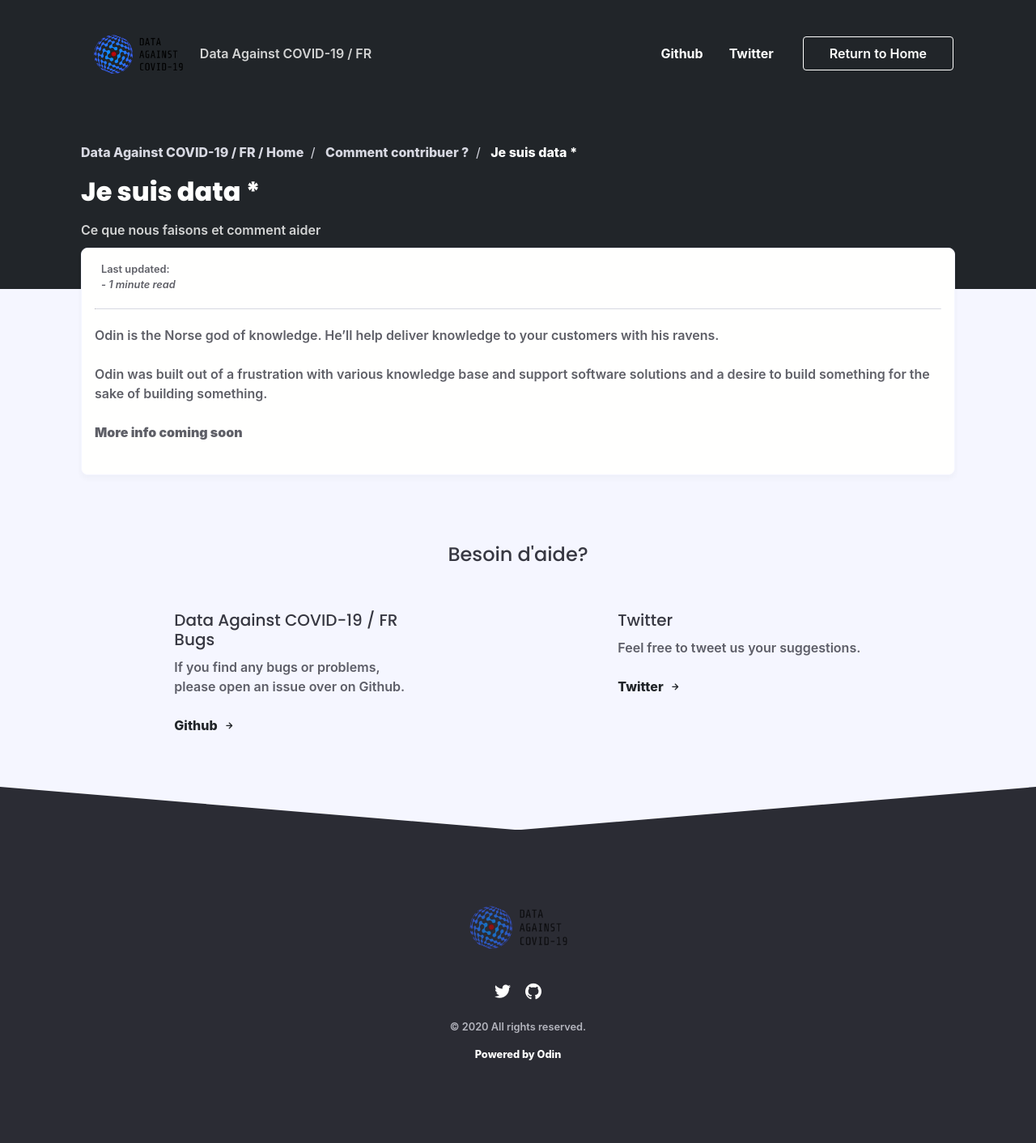
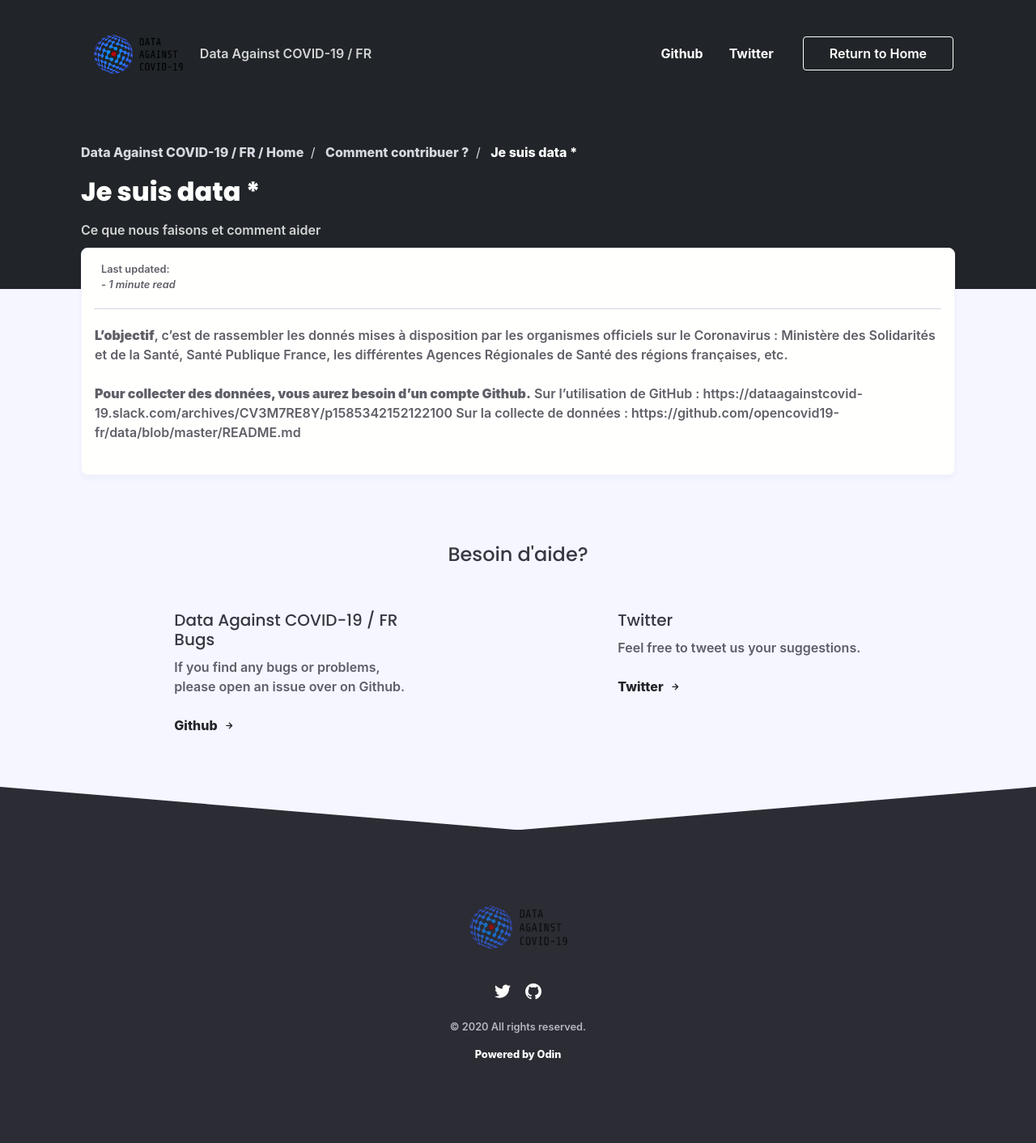
Before and after one commit to opencovid19-fr/opencovid19-fr.github.io, a Jekyll site: the page built from _posts/Comment contribuer/2020-03-15-je-suis-data.md, in a window 1280 px wide. Shown: the whole page at 81% size. Built offline with Jekyll 4.4.1, drawn with Linux system fonts in a browser that asks for light colours; nearby versions of some CDN libraries; some web fonts are replaced; comment, search, counter and statistics services are not loaded.

Commit message:
Update 2020-03-15-je-suis-data.md

```diff
--- a/_posts/Comment contribuer/2020-03-15-je-suis-data.md
+++ b/_posts/Comment contribuer/2020-03-15-je-suis-data.md
@@ -9,8 +9,8 @@
 
 -----
 
-Odin is the Norse god of knowledge. He'll help deliver knowledge to your customers with his ravens.
+**L'objectif**, c'est de rassembler les donnés mises à disposition par les organismes officiels sur le Coronavirus : Ministère des Solidarités et de la Santé, Santé Publique France, les différentes Agences Régionales de Santé des régions françaises, etc.
 
-Odin was built out of a frustration with various knowledge base and support software solutions and a desire to build something for the sake of building something.
-
-**More info coming soon**
+**Pour collecter des données, vous aurez besoin d'un compte Github.**
+Sur l'utilisation de GitHub : https://dataagainstcovid-19.slack.com/archives/CV3M7RE8Y/p1585342152122100
+Sur la collecte de données  : https://github.com/opencovid19-fr/data/blob/master/README.md
```
